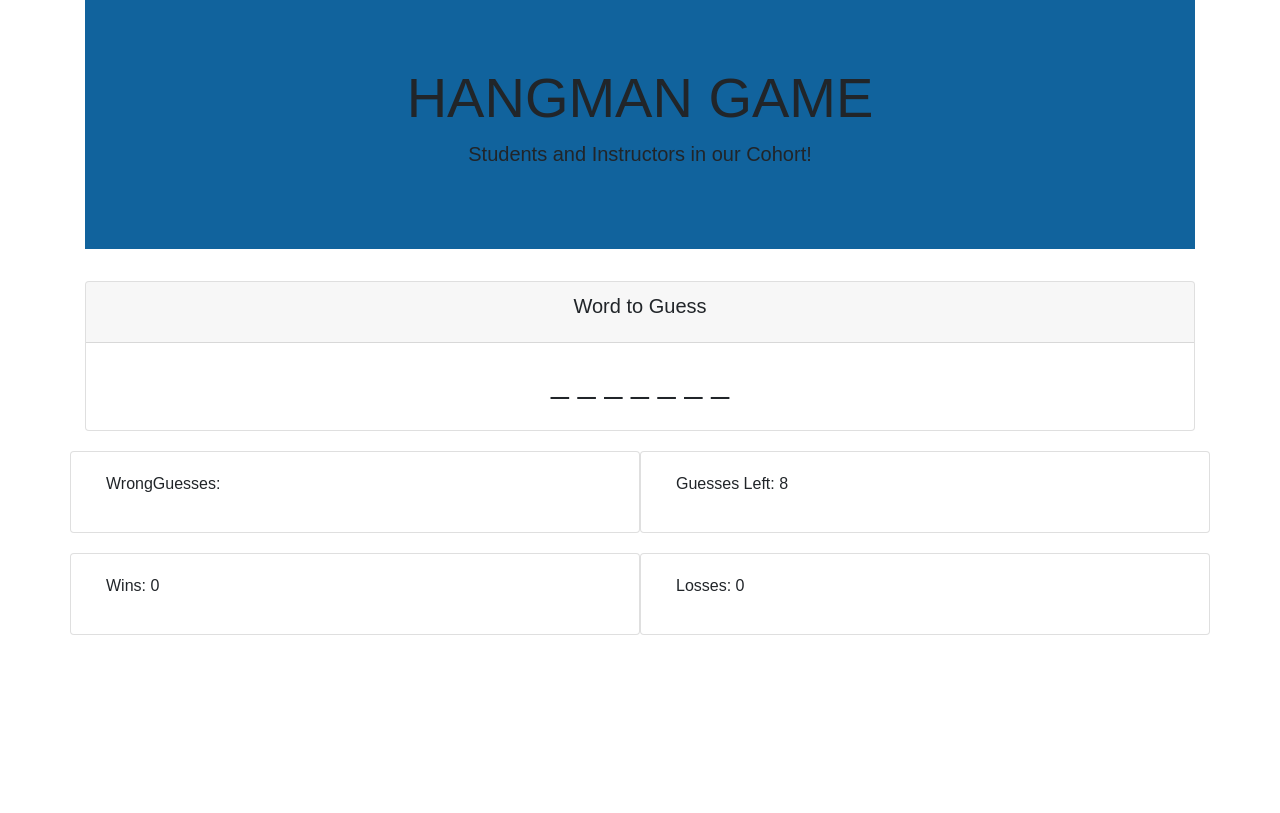
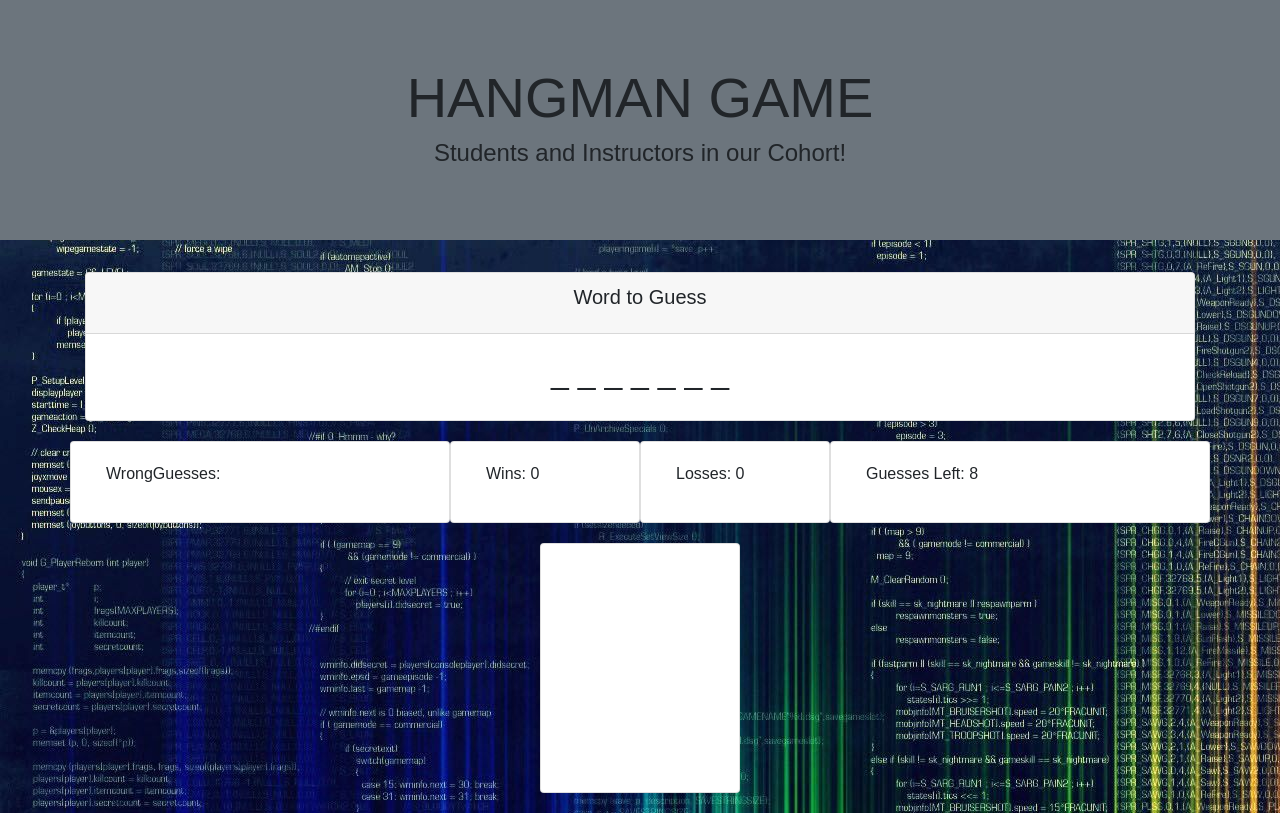
Before and after one commit to Dschafroth97/PsychicGame, a plain HTML site: page index.html in a window 1280 px wide. Drawn offline with nearby package versions, Linux system fonts and the light colour scheme.

Commit message:
fixed wrongletters bug(?), want to make it sort through array of images depending on guesses left

```diff
--- a/assets/javascript/logic.js
+++ b/assets/javascript/logic.js
@@ -6,6 +6,7 @@ var lettersInWord = [];
 var numBlanks = 0;
 var blanksAndSuccesses = [];
 var wrongLetters = [];
+
 
 // Game Counters
 var winCount = 0;
@@ -60,7 +61,8 @@ function checkLetters(letter){
         }
         else{
             if(wrongLetters.indexOf(letter) === -1) {
-                wrongLetters.push(letter); guessesLeft--;
+                wrongLetters.push(letter);
+                guessesLeft--;
             }
         }
     // console.log(blanksAndSuccesses);
@@ -81,7 +83,7 @@ function roundComplete(){
     }
     else if(guessesLeft == 0){
         lossCount++;
-        alert("You Lost " + "The Correct answer was: " + selectedWord)
+        alert("You Lost! " + "The Correct answer was: " + selectedWord)
 
         document.getElementById("lossCounter").innerHTML = lossCount;
         startGame();
--- a/assets/styles/styles.css
+++ b/assets/styles/styles.css
@@ -5,6 +5,9 @@ html{
 
 body{
     font-family: Arial, "Helvetica Neue", Helvetica, sans-serif;
+    background-image: url(../images/background.jpg);
+    background-repeat: no-repeat;
+    background-attachment: inherit;
 }
 
 .card{
@@ -12,5 +15,11 @@ body{
 }
 
 .jumbotron{
-    background-color: #11639d
+    display: block;
+
 }
+
+#hangman{
+    width: 200px;
+    height: 250px;
+}
--- a/index.html
+++ b/index.html
@@ -10,14 +10,14 @@
     <link rel="stylesheet" type="text/css" href="assets/styles/styles.css">
 </head>
 <body>
-    <div class="container">
 
-            <div class="jumbotron jumbotron-fluid">
+    <div class="jumbotron jumbotron-fluid bg-secondary">
         <div class="container text-center">
             <h1 class="display-4">HANGMAN GAME</h1>
-                    <p class="lead">Students and Instructors in our Cohort!</p>
+            <h4>Students and Instructors in our Cohort!</h2>
         </div>
     </div>
+    <div class="container">
 
         <div class="card text-center">
             <div class="card-header">
@@ -29,30 +29,33 @@
         </div>
 
         <div class="row">
-                <div class="card col-md-6">
+            <div class="card col-md-4">
                 <div class="card-body">
                     <p>WrongGuesses: <span id="wrongGuesses"></span></p>
                 </div>
             </div>
 
-                <div class="card col-md-6">
+            <div class="card col-md-2">
+                <div class="card-body">
+                    <p>Wins: <span id="winCounter"></span></p>
+                </div>
+            </div>
+
+            <div class="card col-md-2">
+                <div class="card-body">
+                    <p>Losses: <span id="lossCounter"></span></p>
+                </div>
+            </div>
+
+            <div class="card col-md-4">
                 <div class="card-body">
                     <p>Guesses Left: <span id="numGuesses"></span></p>
                 </div>
             </div>
         </div>
 
-            <div class="row">
-                <div class="card col-md-6">
-                    <div class="card-body">
-                        <p>Wins: <span id="winCounter"></span></p>
-                    </div>
-                </div>
-
-                <div class="card col-md-6">
-                    <div class="card-body">
-                        <p>Losses: <span id="lossCounter"></span></p>
-                    </div>
+        <div class="row justify-content-center">
+            <div class="card" id="hangman">
             </div>
         </div>
     </div>
```
Also changed, not shown: assets/images/background.jpg (added), assets/images/hangman1.jpg (added), assets/images/hangman2.jpg (added), assets/images/hangman3.jpg (added), assets/images/hangman4.jpg (added), assets/images/hangman5.jpg (added), assets/images/hangman6.jpg (added), assets/images/hangman7.jpg (added), assets/images/hangman8.jpg (added). Lines whose indentation alone changed are shown as unchanged.
